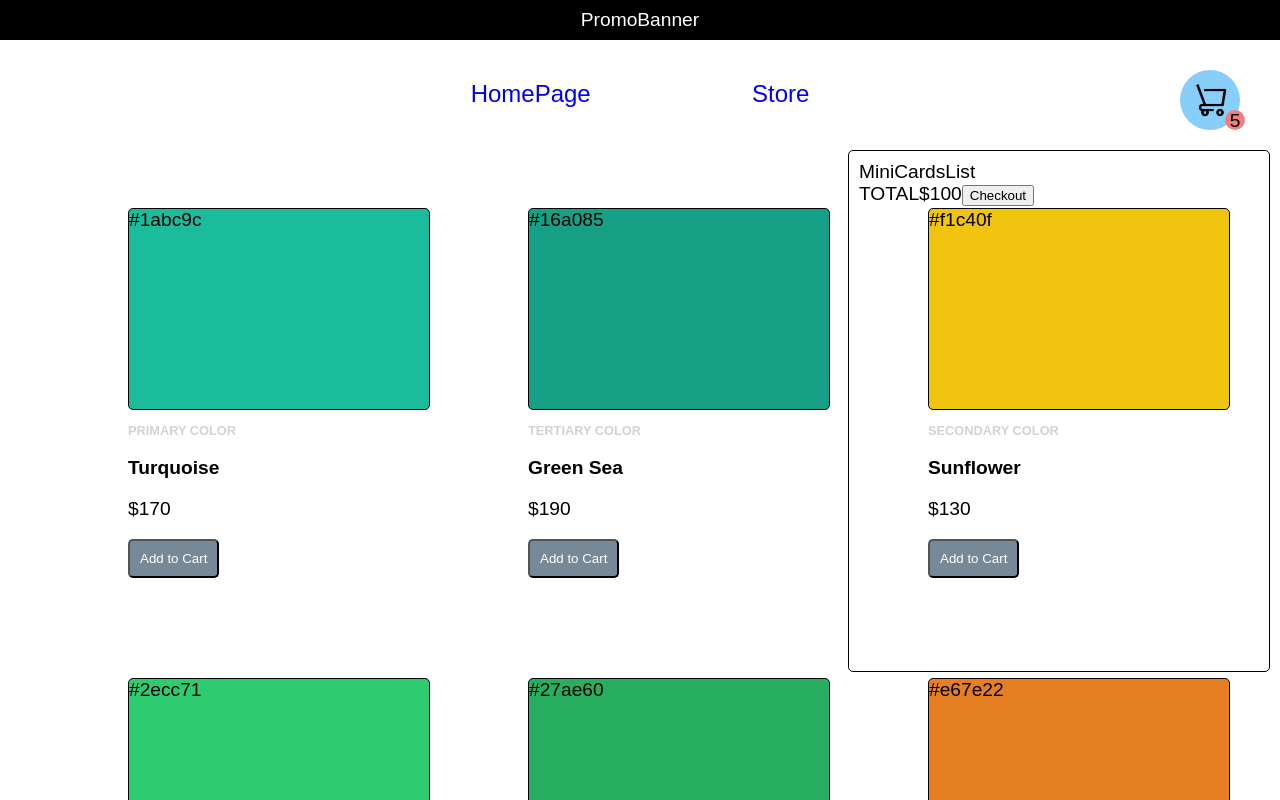
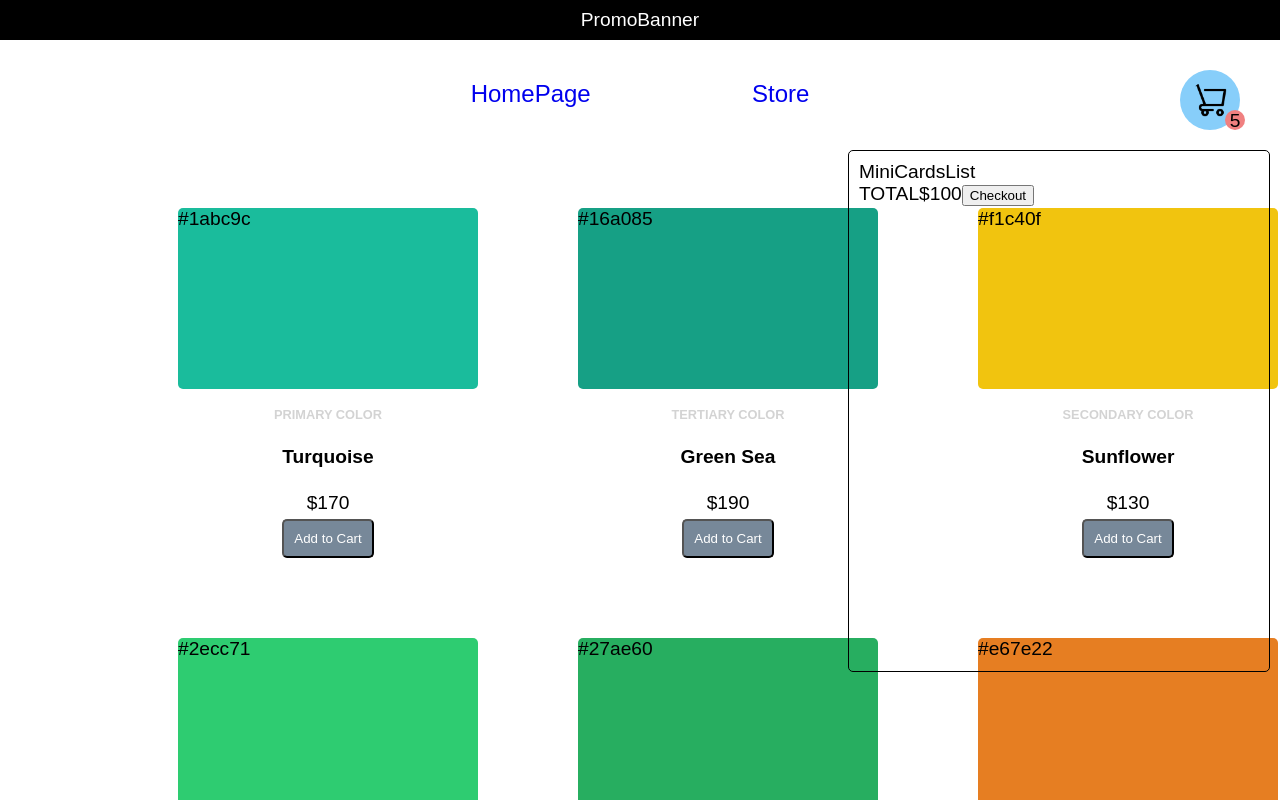
Before and after one commit to bmuday/stripe-client, a React (Create React App) app: page /store in a window 1280 px wide. Shown: the top 800 px of the page. Built offline with nearby package versions, Linux system fonts and the light colour scheme.

Commit message:
resize cards

```diff
--- a/src/index.css
+++ b/src/index.css
@@ -83,21 +83,36 @@ body {
   width: 80%;
   display: grid;
   grid-template-columns: 400px 400px 400px 400px;
-  row-gap: 100px;
+  row-gap: 80px;
 }
 .card__container {
+  height: 350px;
+  display: flex;
+  flex-direction: column;
+  justify-content: flex-start;
+  align-items: center;
+}
+
+.preview {
+  width: 300px;
+  height: 200px;
+  border-radius: 5px;
+  margin-bottom: 5px;
 }
 
 .card__category {
+  margin-bottom: 5px;
   font-size: 0.8rem;
   font-weight: bold;
   color: lightgray;
   text-transform: uppercase;
 }
 .card__name {
+  margin-bottom: 5px;
   font-weight: bold;
 }
 .card__price {
+  margin-bottom: 5px;
 }
 .card__button {
   padding: 10px;
@@ -110,10 +125,3 @@ body {
 .card__button:hover {
   transform: scale(1.1);
 }
-
-.preview {
-  width: 300px;
-  height: 200px;
-  border: 1px solid black;
-  border-radius: 5px;
-}
```
